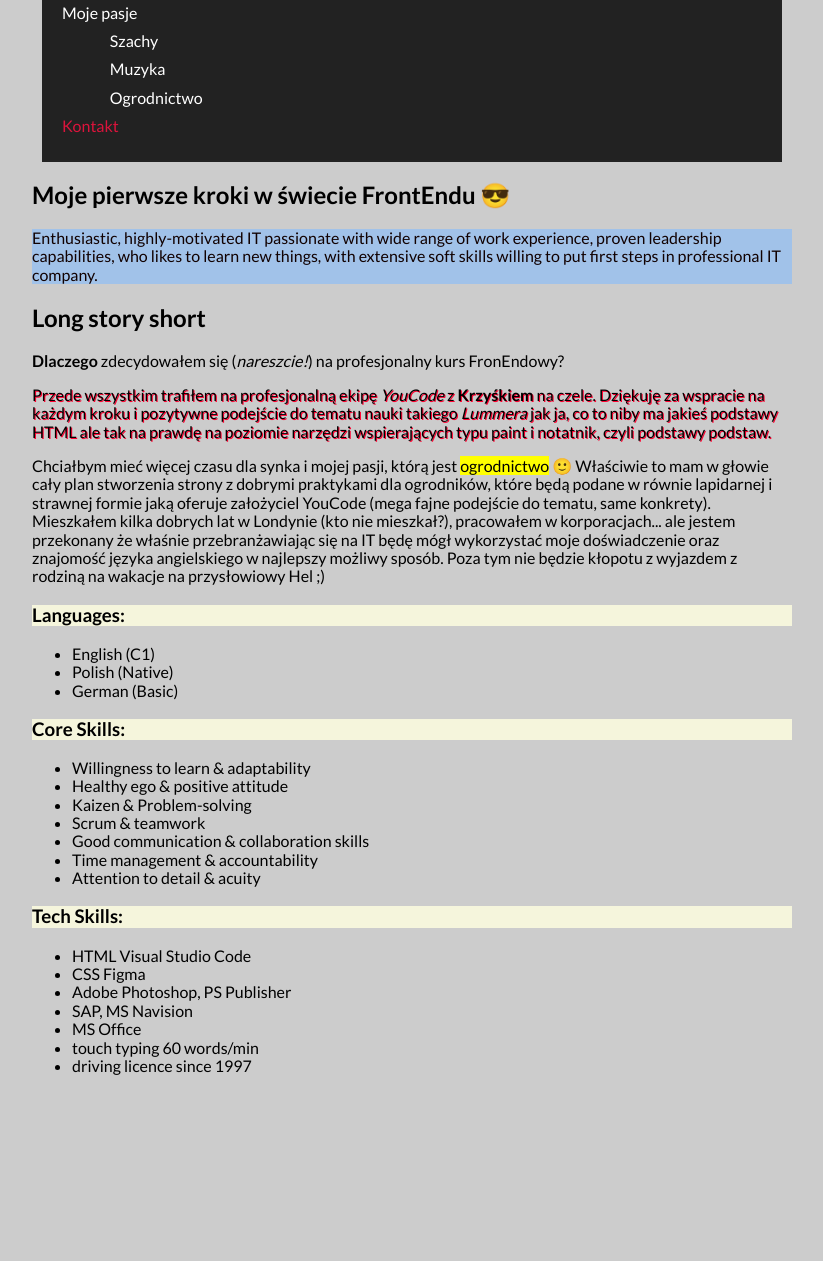
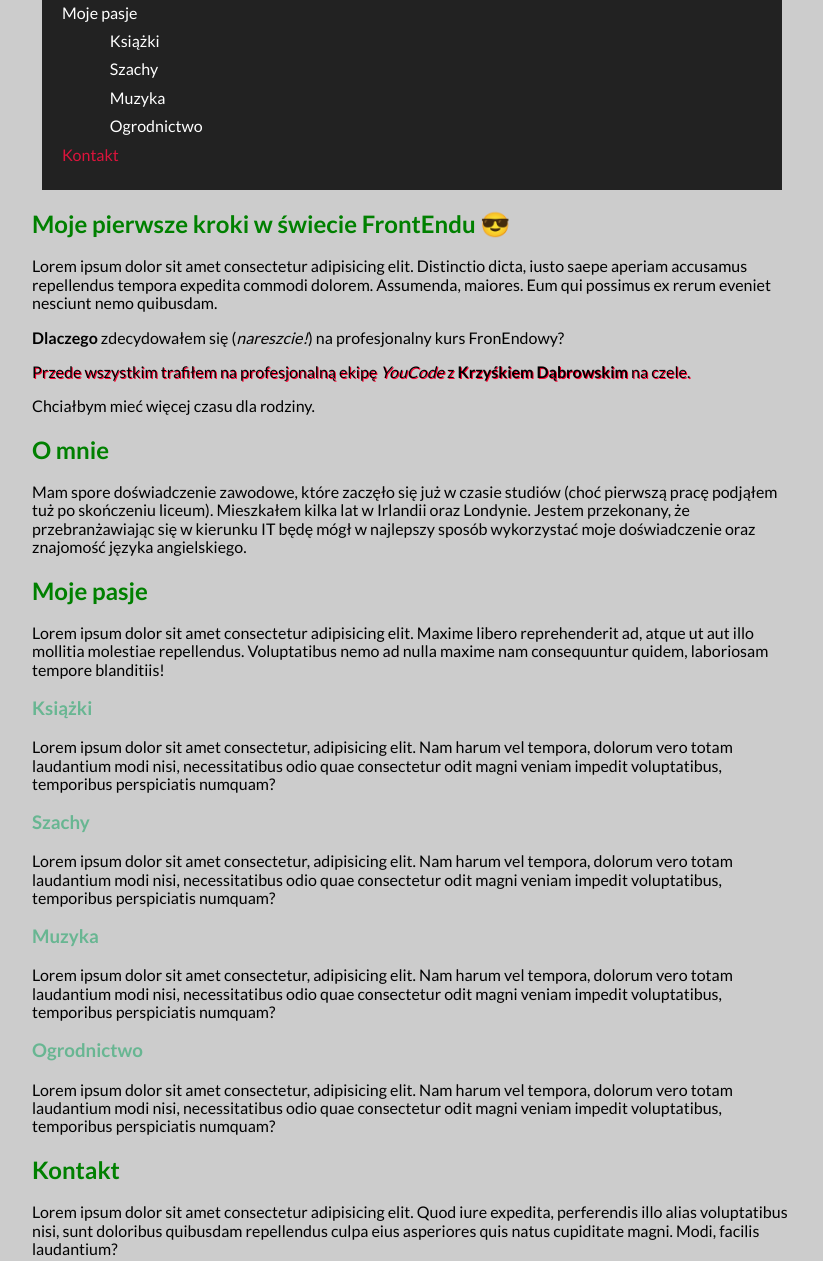
Before and after one commit to TomaszTurbak/homepage, a plain HTML site: page index.html in a window 1280 px wide. Shown: the part 942-2203 px from the top of the page, without its empty margins (228-1051 px from the left). Before the commit the page ends 2113 px from the top, so only its background shows below. Drawn offline with nearby package versions, Linux system fonts and the light colour scheme.

Commit message:
BEM implemented

```diff
--- a/css/style.css
+++ b/css/style.css
@@ -7,7 +7,6 @@ html {
 ::before {
     box-sizing: inherit;
 }
-
 
 .navigation {
     padding: 10px;
@@ -38,7 +37,6 @@ html {
     text-decoration: none;
 }
 
-
 .navigation--dark {
     padding: 10px;
     margin: 10px;
@@ -49,14 +47,8 @@ html {
     color: white;
 }
 
-.ciekawyElement {
+.span {
     color: #ff0030;
-}
-
-
-.pudelko {
-    background-color: rgb(161, 194, 233);
-    color: rgb(17, 1, 1);
 }
 
 .header {
@@ -65,9 +57,16 @@ html {
     text-align: center;
 }
 
-.podnaglowek {
-    background-color: beige;
-    color: black
+.primaryHeader {
+    color: blue
+}
+
+.secondaryHeader {
+    color: green;
+}
+
+.tertiaryHeader {
+    color: rgb(104, 182, 146);
 }
 
 .sectionTextShadow {
@@ -89,7 +88,7 @@ html {
     background-color: #222;
 }
 
-.section {
+.header__element {
     display: flex;
     flex-direction: column;
     align-items: center;
--- a/index.html
+++ b/index.html
@@ -26,8 +26,8 @@
   </p>
 
   <header class="header">
-    <h1>Tomasz Turbak</h1>
-    <div class="section">
+    <h1 class="primaryHeader">Tomasz Turbak</h1>
+    <div class="header__element">
       <video width="200" height="200" loop
         src="https://github.com/TomaszTurbak/homepage/blob/main/images/tomasz-turbak.mp4?raw=true" controls autoplay>
       </video>
@@ -78,6 +78,9 @@
         <a href="#moje-pasje" class="navigation__link">Moje pasje</a>
         <ul class="navigation__list">
           <li class="navigation__subItem">
+            <a href="#ksiazki" class="navigation__link">Książki</a>
+          </li>
+          <li class="navigation__subItem">
             <a href="#szachy" class="navigation__link">Szachy</a>
           </li>
           <li class="navigation__subItem">
@@ -96,18 +99,12 @@
 
 
 
-  <h2>Moje pierwsze kroki w świecie FrontEndu 😎</h2>
+  <h2 id="pierwsze-kroki" class="secondaryHeader">Moje pierwsze kroki w świecie FrontEndu 😎</h2>
+  <p>
+    Lorem ipsum dolor sit amet consectetur adipisicing elit. Distinctio dicta, iusto saepe aperiam accusamus repellendus
+    tempora expedita commodi dolorem. Assumenda, maiores. Eum qui possimus ex rerum eveniet nesciunt nemo quibusdam.
+  </p>
 
-  <div class="pudelko">
-    <p>
-      Enthusiastic, highly-motivated IT passionate with wide range of work
-      experience, proven leadership capabilities, who likes to learn new
-      things, with extensive soft skills willing to put first steps in
-      professional IT company.
-    </p>
-  </div>
-
-  <h2>Long story short</h2>
   <p>
     <b>Dlaczego</b> zdecydowałem się (<em>nareszcie!</em>) na profesjonalny
     kurs FronEndowy?
@@ -115,53 +112,58 @@
 
   <p class="sectionTextShadow">
     Przede wszystkim trafiłem na profesjonalną ekipę <em>YouCode</em> z
-    <strong>Krzyśkiem</strong> na czele. Dziękuję za wspracie na każdym kroku
-    i pozytywne podejście do tematu nauki takiego <i>Lummera</i> jak ja, co to
-    niby ma jakieś podstawy HTML ale tak na prawdę na poziomie narzędzi
-    wspierających typu paint i notatnik, czyli podstawy podstaw.
+    <strong>Krzyśkiem Dąbrowskim</strong> na czele.
   </p>
 
+  <p>Chciałbym mieć więcej czasu dla rodziny.</p>
+
+  <h2 id="o-mnie" class="secondaryHeader">O mnie</h2>
   <p>
-    Chciałbym mieć więcej czasu dla synka i mojej pasji, którą jest
-    <mark>ogrodnictwo</mark> 🙂 Właściwie to mam w głowie cały plan stworzenia
-    strony z dobrymi praktykami dla ogrodników, które będą podane w równie
-    lapidarnej i strawnej formie jaką oferuje założyciel YouCode (mega fajne
-    podejście do tematu, same konkrety).<br />
-    Mieszkałem kilka dobrych lat w Londynie (kto nie mieszkał?), pracowałem w
-    korporacjach... ale jestem przekonany że właśnie przebranżawiając się na
-    IT będę mógł wykorzystać moje doświadczenie oraz znajomość języka
-    angielskiego w najlepszy możliwy sposób. Poza tym nie będzie kłopotu z
-    wyjazdem z rodziną na wakacje na przysłowiowy Hel ;)
+    Mam spore doświadczenie zawodowe, które zaczęło się już w czasie studiów (choć pierwszą pracę podjąłem tuż po
+    skończeniu liceum). Mieszkałem kilka lat w Irlandii oraz <span>Londynie</span>. Jestem przekonany, że
+    przebranżawiając się w
+    kierunku IT będę mógł w najlepszy sposób wykorzystać moje doświadczenie oraz znajomość języka
+    angielskiego.
   </p>
 
-  <h3 class="podnaglowek">Languages:</h3>
-  <ul>
-    <li>English (C1)</li>
-    <li>Polish (Native)</li>
-    <li>German (Basic)</li>
-  </ul>
+  <h2 id="moje-pasje" class="secondaryHeader">Moje pasje</h2>
+  <p>
+    Lorem ipsum dolor sit amet consectetur adipisicing elit. Maxime libero reprehenderit ad, atque ut aut illo mollitia
+    molestiae repellendus. Voluptatibus nemo ad nulla maxime nam consequuntur quidem, laboriosam tempore blanditiis!
+  </p>
 
-  <h3 class="podnaglowek">Core Skills:</h3>
-  <ul>
-    <li>Willingness to learn & adaptability</li>
-    <li>Healthy ego & positive attitude</li>
-    <li>Kaizen & Problem-solving</li>
-    <li>Scrum & teamwork</li>
-    <li>Good communication & collaboration skills</li>
-    <li>Time management & accountability</li>
-    <li>Attention to detail & acuity</li>
-  </ul>
+  <h3 id="ksiazki" class="tertiaryHeader">Książki</h3>
+  <p>
+    Lorem ipsum dolor sit amet consectetur, adipisicing elit. Nam harum vel tempora, dolorum vero totam laudantium modi
+    nisi, necessitatibus odio quae consectetur odit magni veniam impedit voluptatibus, temporibus perspiciatis numquam?
+  </p>
 
-  <h3 class="podnaglowek">Tech Skills:</h3>
-  <ul>
-    <li>HTML Visual Studio Code</li>
-    <li>CSS Figma</li>
-    <li>Adobe Photoshop, PS Publisher</li>
-    <li>SAP, MS Navision</li>
-    <li>MS Office</li>
-    <li>touch typing 60 words/min</li>
-    <li>driving licence since 1997</li>
-  </ul>
+  <h3 id="szachy" class="tertiaryHeader">Szachy</h3>
+  <p>
+    Lorem ipsum dolor sit amet consectetur, adipisicing elit. Nam harum vel tempora, dolorum vero totam laudantium modi
+    nisi, necessitatibus odio quae consectetur odit magni veniam impedit voluptatibus, temporibus perspiciatis numquam?
+  </p>
+
+  <h3 id="muzyka" class="tertiaryHeader">Muzyka</h3>
+  <p>
+    Lorem ipsum dolor sit amet consectetur, adipisicing elit. Nam harum vel tempora, dolorum vero totam laudantium modi
+    nisi, necessitatibus odio quae consectetur odit magni veniam impedit voluptatibus, temporibus perspiciatis numquam?
+  </p>
+
+  <h3 id="ogrodnictwo" class="tertiaryHeader">Ogrodnictwo</h3>
+  <p>
+    Lorem ipsum dolor sit amet consectetur, adipisicing elit. Nam harum vel tempora, dolorum vero totam laudantium modi
+    nisi, necessitatibus odio quae consectetur odit magni veniam impedit voluptatibus, temporibus perspiciatis numquam?
+  </p>
+
+
+  <h2 id="kontakt" class="secondaryHeader">Kontakt</h2>
+  <p>
+    Lorem ipsum dolor sit amet consectetur adipisicing elit. Quod iure expedita, perferendis illo alias voluptatibus
+    nisi, sunt doloribus quibusdam repellendus culpa eius asperiores quis natus cupiditate magni. Modi, facilis
+    laudantium?
+  </p>
+
 </body>
 
 </html>
```
